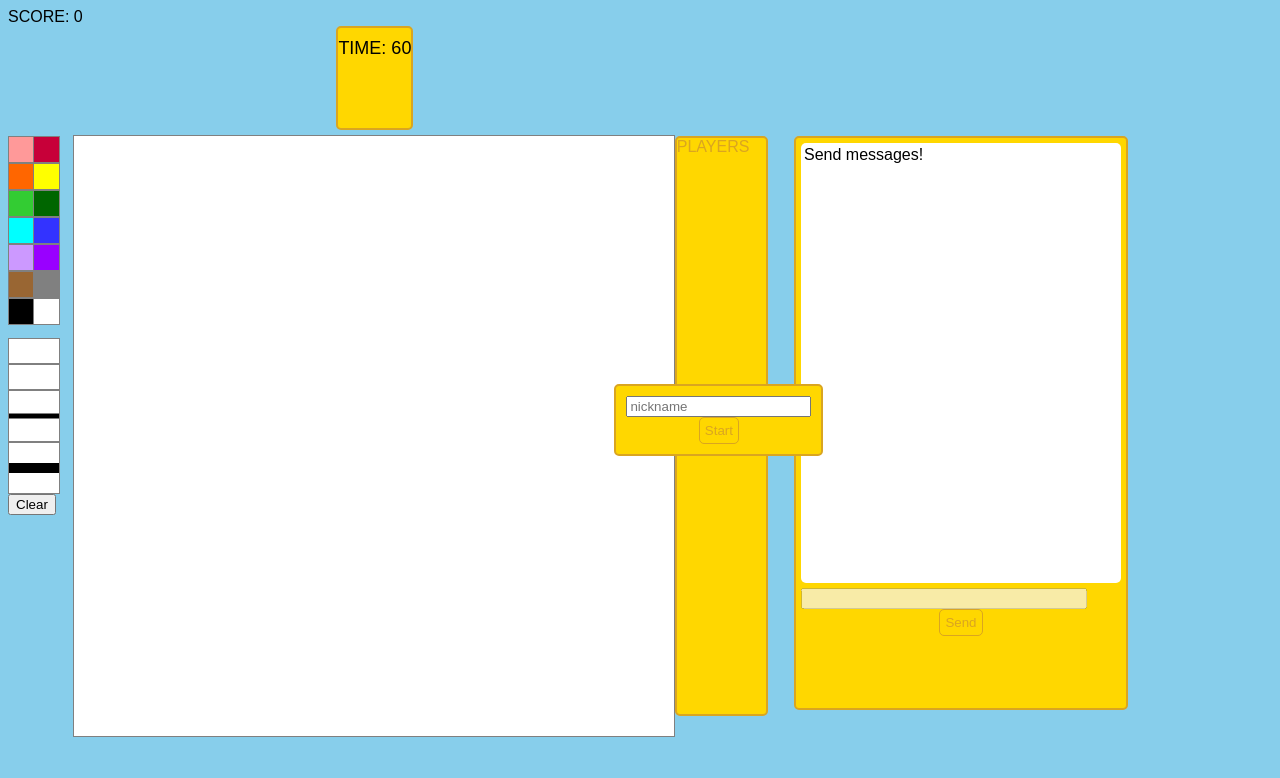
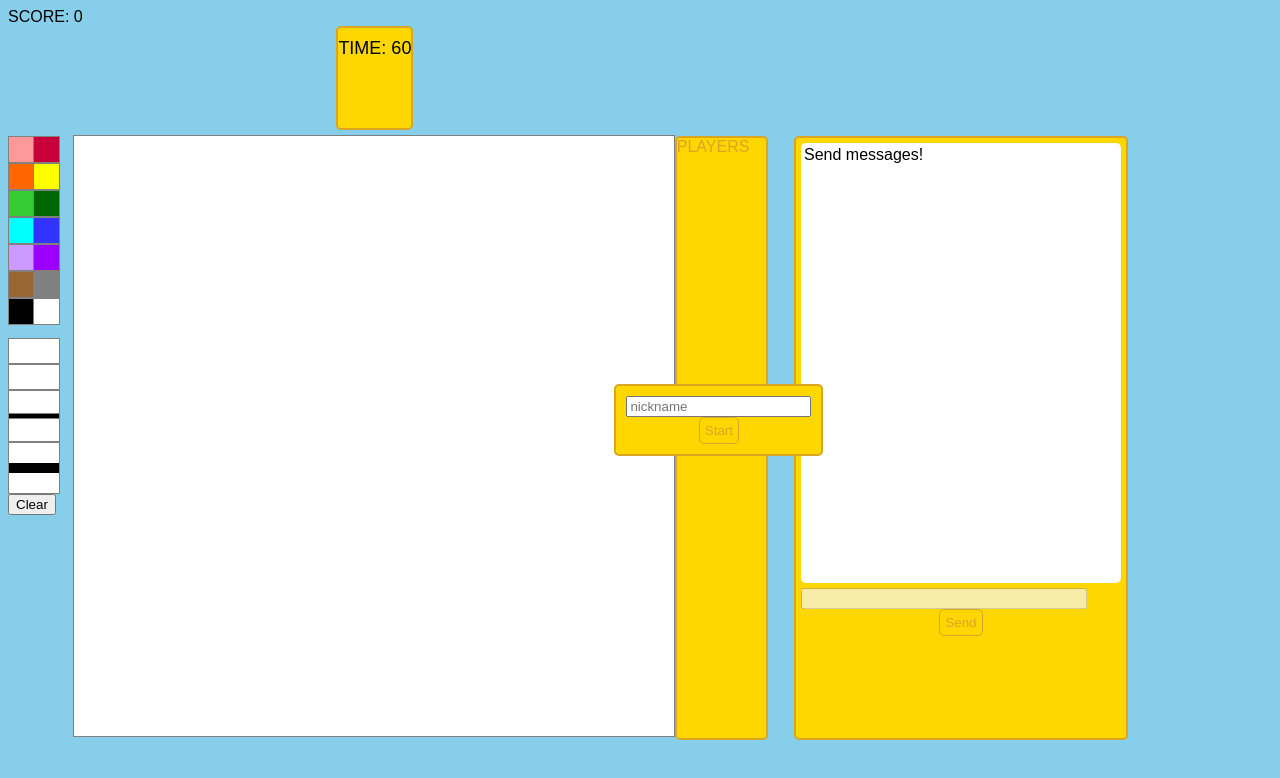
Before and after one commit to hanoelleb/painte, a website: page public/index.html in a window 1280 px wide. Drawn offline with nearby package versions, Linux system fonts and the light colour scheme; no server answers.

Commit message:
style changes

```diff
--- a/public/style.sass
+++ b/public/style.sass
@@ -53,7 +53,7 @@ body
   margin-top: $from-top
   margin-left: 2vw
   background-color: gold
-  height: 70vh
+  height: 590px
   border: solid 2px goldenrod
   border-radius: 5px
   display: flex
@@ -96,7 +96,7 @@ body
   border: solid 2px goldenrod
   border-radius: 5px
   width: 7vw
-  height: 72vh
+  height: 600px
   color: goldenrod
 
 #player-form
```
Also changed, not shown: public/style.css, 1 other file.
